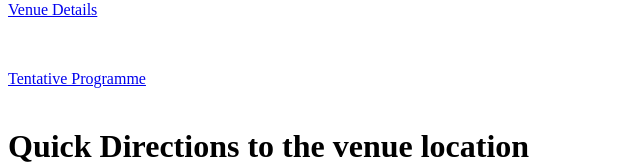
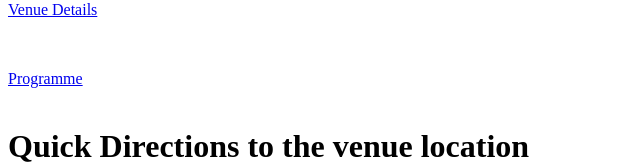
Before and after one commit to Depart-de-Sentier/brightcon-2023-website, a Nuxt app: page / in a window 1280 px wide. Shown: the part 622-786 px from the top of the page, without its empty margins (0-640 px from the left). Built offline with nearby package versions, Linux system fonts and the light colour scheme.

Commit message:
Programme is real

```diff
--- a/components/LandingPage.vue
+++ b/components/LandingPage.vue
@@ -72,7 +72,7 @@
     </div>
     <div class="row col is-vertical-align is-horizontal-align">
       <NuxtLink to="/programme" class="button secondary">
-        Tentative Programme
+        Programme
       </NuxtLink>
     </div>
   </div>
```
